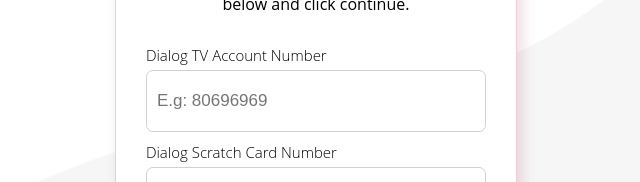
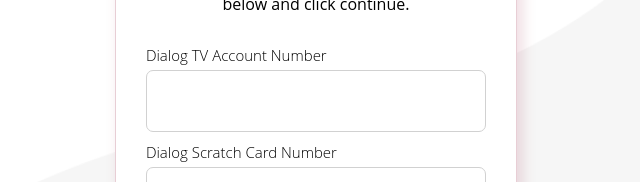
Before and after one commit to dhananjaya4u/dtvkit, a plain HTML site: page recharge.html in a window 1280 px wide. Shown: the part 258-440 px from the top of the page, without its empty margins (324-964 px from the left). Drawn offline with Linux system fonts and the light colour scheme.

Commit message:
Update recharge.html

```diff
--- a/recharge.html
+++ b/recharge.html
@@ -15,7 +15,7 @@
             <div class="form-block w-form">
                 <form id="loan-request" name="email-form" data-name="Email Form" method="get" class="form">
                     <label for="Account-Number" class="field-label">Dialog TV Account Number</label>
-                    <input type="text" class="text-field w-input" maxlength="256" name="Account-Number" data-name="Account Number" placeholder="E.g: 80696969" id="accountNumber" required=""/>
+                    <input type="text" class="text-field w-input" maxlength="256" name="Account-Number" data-name="Account Number" id="accountNumber" required=""/>
                     <label for="reload-card" class="field-label">Dialog Scratch Card Number</label>
                     <input type="text" class="text-field w-input" maxlength="256" name="reload-card" data-name="reload-card" placeholder="E.g: 80696969" id="reload-card" required=""/>
                     <input type="submit" value="Continue" data-wait="Please wait..." id="submitButton" class="submit-button w-button"/>
```
